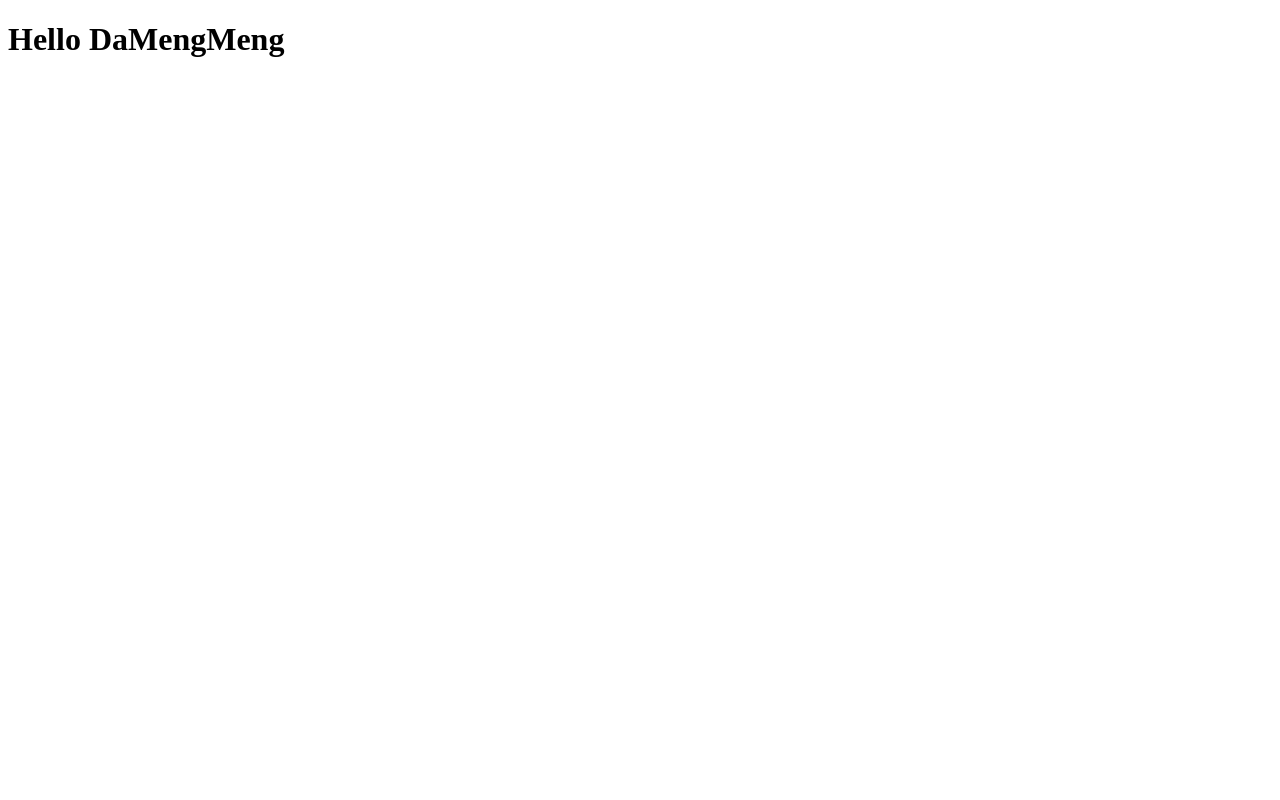
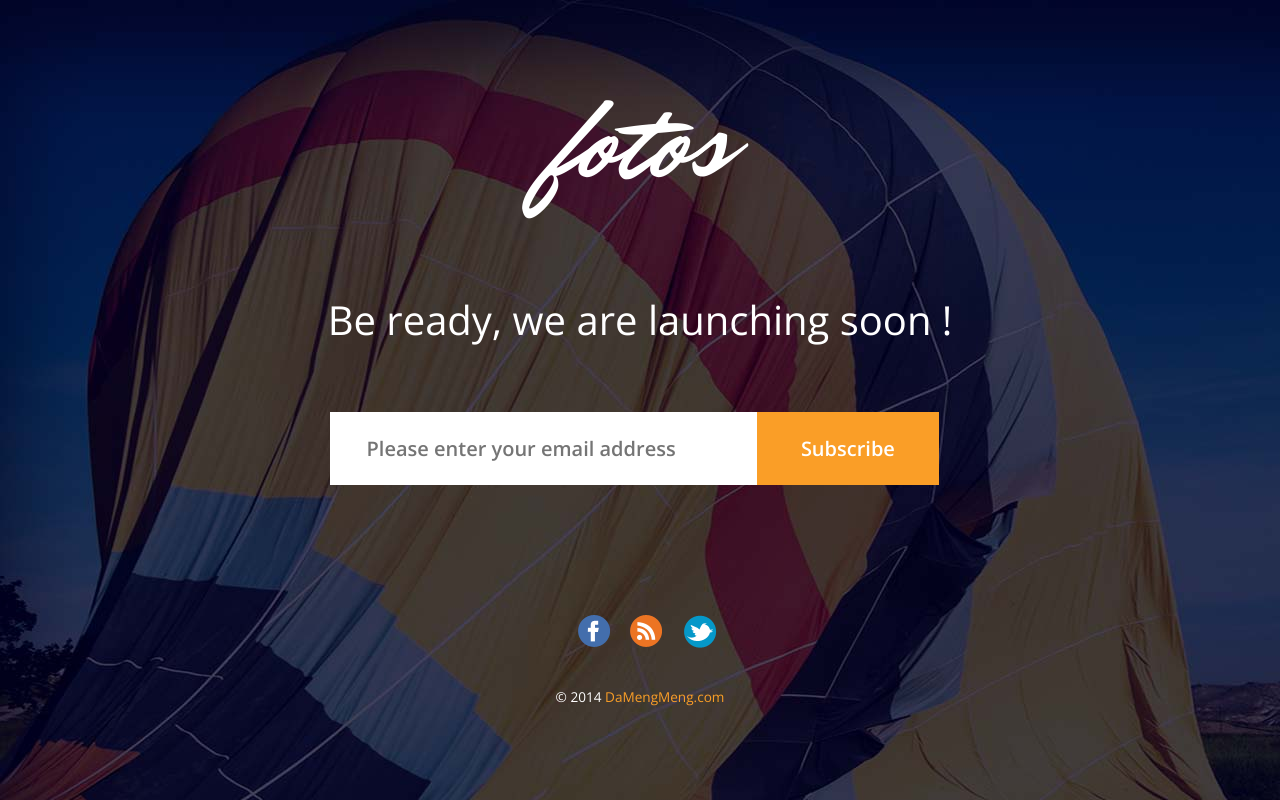
Before and after one commit to peetahuang/peetahuang.github.io, a plain HTML site: page index.html in a window 1280 px wide. Drawn offline with nearby package versions, Linux system fonts and the light colour scheme.

Commit message:
Coming Soon Page

```diff
--- /dev/null
+++ b/css/style.css
@@ -0,0 +1,341 @@
+/* reset */
+html,body,div,span,applet,object,iframe,h1,h2,h3,h4,h5,h6,p,blockquote,pre,a,abbr,acronym,address,big,cite,code,del,dfn,em,img,ins,kbd,q,s,samp,small,strike,strong,sub,sup,tt,var,b,u,i,dl,dt,dd,ol,nav ul,nav li,fieldset,form,label,legend,table,caption,tbody,tfoot,thead,tr,th,td,article,aside,canvas,details,embed,figure,figcaption,footer,header,hgroup,menu,nav,output,ruby,section,summary,time,mark,audio,video{margin:0;padding:0;border:0;font-size:100%;font:inherit;vertical-align:baseline;}
+article, aside, details, figcaption, figure,footer, header, hgroup, menu, nav, section {display: block;}
+ol,ul{list-style:none;margin:0px;padding:0px;}
+blockquote,q{quotes:none;}
+blockquote:before,blockquote:after,q:before,q:after{content:'';content:none;}
+table{border-collapse:collapse;border-spacing:0;}
+/* start editing from here */
+a{text-decoration:none;}
+.txt-rt{text-align:right;}/* text align right */
+.txt-lt{text-align:left;}/* text align left */
+.txt-center{text-align:center;}/* text align center */
+.float-rt{float:right;}/* float right */
+.float-lt{float:left;}/* float left */
+.clear{clear:both;}/* clear float */
+.pos-relative{position:relative;}/* Position Relative */
+.pos-absolute{position:absolute;}/* Position Absolute */
+.vertical-base{	vertical-align:baseline;}/* vertical align baseline */
+.vertical-top{	vertical-align:top;}/* vertical align top */
+nav.vertical ul li{	display:block;}/* vertical menu */
+nav.horizontal ul li{	display: inline-block;}/* horizontal menu */
+img{width:100%;}
+/*end reset*/
+body {
+ background: url(../img/bg.jpg) no-repeat;
+	font-family: 'Open Sans', sans-serif;
+}
+.wrap
+{
+	width:70%;
+	margin: 0 auto;
+}
+.content
+{
+	padding-top: 65px ;
+
+	text-align: center;
+}
+.logo
+{
+	text-align: center;
+	padding: 20 0px;
+	display: block;
+}
+.logo a
+{
+	display: inline-block;
+}
+.logo a h1
+{
+font-family: 'Mr Dafoe', cursive;
+font-size:7em;
+color: #FFF;
+
+
+}
+.content p
+{
+	color: #fff;
+	font-size: 40px;
+	padding-top: 70px;
+	font-family: 'Open Sans', sans-serif;
+}
+/*---start-form----*/
+
+.form{
+	width: 60%;
+margin: 65px 20px 20px 223px;
+position: relative;
+}
+.form form {
+background: #FFF;
+
+}
+.notified form{
+	text-align:center;
+	border: 1px solid #323733;
+	background: #323733;
+	border-radius: 6px;
+}
+.form input[type="email"]{
+	width: 88%;
+	padding:23px;
+	color:#d9d9d9;
+	font-size:20px;
+	 outline:none;
+	 border: none;
+	 background:#fff;
+	margin: 0px;
+		font-family: 'Open Sans', sans-serif;
+		font-weight: 600;
+		-webkit-appearance: none;
+}
+.form input[type="email"]:focus
+{
+color: #474747;
+outline: none;
+	font-family: 'Open Sans', sans-serif;
+}
+.form input[type="submit"]{
+	background:#fa9e27;
+	padding: 23px ;
+	border:none;
+	color:#ffffff;
+	outline:none;
+	cursor:pointer;
+	margin: 0px;
+	width:30%;
+	font-size:20px;
+		font-family: 'Open Sans', sans-serif;
+	font-weight: 600;
+	-webkit-transition: all 0.3s;
+-moz-transition: all 0.3s;
+transition: all 0.3s;
+-webkit-appearance: none;
+position: absolute;
+right: 0;
+border-radius: 0;
+}
+.form input[type="button"]:hover
+{
+
+	background: #BB7419;
+}
+/*----end-form-----*/
+/*-----social-icons-----*/
+.footer {
+padding-top: 30px;
+}
+.social-icons
+{
+	margin: 0% 42%;
+	padding-top: 70px;
+	width: 20%;
+}
+.social-icons a{
+		padding: 10px;
+	float:left;
+}
+.social-icons a img{
+	width:100%;
+
+}
+/*--------social simptip--------*/
+[data-tooltip] {
+position: relative;
+display: inline-block;
+}
+[data-tooltip].simptip-position-bottom:before {
+border-bottom-color: #000;
+}
+[data-tooltip].simptip-position-bottom:after {
+background-color: #000;
+color: #fff;
+}
+[data-tooltip]:before {
+content: '';
+position: absolute;
+border-width: 6px;
+border-style: solid;
+border-color: rgba(0, 0, 0, 0);
+}
+[data-tooltip]:before, [data-tooltip]:after {
+position: absolute;
+visibility: hidden;
+opacity: 0;
+z-index: 999999;
+}
+[data-tooltip]:after {
+height: 22px;
+padding: 11px 11px 0;
+font-size: 13px;
+line-height: 11px;
+content: attr(data-tooltip);
+white-space: nowrap;
+}
+[data-tooltip]:hover, [data-tooltip]:focus {
+background-color: rgba(0, 0, 0, 0);
+}
+[data-tooltip]:hover:before, [data-tooltip]:hover:after, [data-tooltip]:focus:before, [data-tooltip]:focus:after {
+visibility: visible;
+opacity: 1;
+}
+.simptip-position-bottom.simptip-movable:before {
+margin-top: -15px;
+}
+.simptip-position-bottom.simptip-movable:after {
+margin-top: -3px;
+}
+.simptip-position-bottom:before, .simptip-position-bottom:after, .simptip-position-top:before, .simptip-position-top:after {
+left: 32%;
+}
+.simptip-position-bottom:before, .simptip-position-bottom:after {
+top: 110%;
+}
+.simptip-position-bottom:after, .simptip-position-top:after {
+margin-left: -18px;
+}
+.simptip-position-right.simptip-movable:before, .simptip-position-right.simptip-movable:after, .simptip-position-left.simptip-movable:before, .simptip-position-left.simptip-movable:after, .simptip-position-top.simptip-movable:before, .simptip-position-top.simptip-movable:after, .simptip-position-bottom.simptip-movable:before, .simptip-position-bottom.simptip-movable:after {
+-webkit-transition: all .1s linear;
+-moz-transition: all .1s linear;
+-o-transition: all .1s linear;
+-ms-transition: all .1s linear;
+transition: all .1s linear;
+}
+.simptip-position-bottom.simptip-movable:hover:before, .simptip-position-bottom.simptip-movable:hover:after {
+-webkit-transform: translateY(10px);
+-moz-transform: translateY(10px);
+-ms-transform: translateY(10px);
+-o-transform: translateY(10px);
+transform: translateY(10px);
+}
+/*------------end social simptip----------------*/
+.footer p {
+color: #fff;
+font-size: 0.85em;
+line-height: 1.8em;
+padding: 20px;
+font-family: 'Open Sans', sans-serif;
+}
+.footer p a {
+color: #fa9e27;
+-webkit-transition: all 0.3s ease-out;
+-moz-transition: all 0.3s ease-out;
+-ms-transition: all 0.3s ease-out;
+-o-transition: all 0.3s ease-out;
+transition: all 0.3s ease-out;
+
+}
+.footer p a:hover {
+	color:#fff;
+-
+}
+.footer p span{
+	color: #fa9e27;
+}
+/*-------------response-----------------*/
+@media only screen and (max-width: 1440px) and (min-width: 1366px)
+{
+.form {
+margin: 65px 20px 20px 194px;
+}
+}
+@media only screen and (max-width: 1366px) and (min-width: 1280px)
+{
+.form {
+width: 64%;
+margin: 65px 20px 20px 165px;
+}
+}
+@media only screen and (max-width: 1280px) and (min-width: 1024px)
+{
+	.form {
+width: 68%;
+margin: 65px 20px 20px 138px;
+}
+}
+@media only screen and (max-width: 1024px) and (min-width: 768px)
+{
+	.form {
+width: 86%;
+margin: 65px 20px 20px 45px;
+}
+.social-icons {
+width: 24%;
+}
+}
+@media only screen and (max-width:768px) and (min-width: 640px)
+{
+.form {
+width: 91%;
+margin: 65px 20px 20px 17px;
+}
+.form input[type="text"] {
+width: 69%;
+}
+.form input[type="button"] {
+width: 30%;
+}
+.social-icons {
+margin: 0% 35%;
+width: 31%;
+}
+}
+@media only screen and (max-width:640px) and (min-width: 480px)
+{
+.form {
+width: 93%;
+margin: 65px 20px 20px 17px;
+}
+.form input[type="text"] {
+width: 64%;
+}
+.form input[type="button"] {
+width:35%;
+
+}
+.social-icons {
+margin: 0% 30%;
+width: 38%;
+
+}
+}
+@media only screen and (max-width:480px) and (min-width: 320px)
+{
+
+.form {
+width: 93%;
+margin: 65px 20px 20px 10px;
+}
+.form input[type="text"] {
+
+width: 60%;
+font-size:16px;
+padding: 20px;
+}
+.form input[type="button"] {
+
+width:38.6%;
+font-size:16px;
+padding: 20px;
+}
+.social-icons {
+margin: 0% 28%;
+width: 50%;
+
+}
+.content {
+padding-top: 40px;
+}
+.content p {
+padding-top: 40px;
+}
+.footer {
+padding-top: 20px;
+}
+.footer p
+{
+	padding: 20px;
+}
+}
--- a/index.html
+++ b/index.html
@@ -1,8 +1,42 @@
-<!DOCTYPE html>
+<!--
+Author: W3layouts
+Author URL: http://w3layouts.com
+License: Creative Commons Attribution 3.0 Unported
+License URL: http://creativecommons.org/licenses/by/3.0/
+-->
+<!DOCTYPE html PUBLIC "-//W3C//DTD XHTML 1.1//EN" "http://www.w3.org/TR/xhtml11/DTD/xhtml11.dtd">
 <html>
-<body>
+	<head><meta http-equiv="Content-Type" content="text/html; charset=UTF-8">
+    <title>Coming Soon - DaMengMeng.com</title>
+		<meta name="viewport" content="width=device-width, initial-scale=1.0">
+		<link rel="stylesheet" type="text/css" href="css/style.css">
+		<link href='//fonts.googleapis.com/css?family=Open+Sans:300,600' rel='stylesheet' type='text/css'>
+		<link href='//fonts.googleapis.com/css?family=Mr+Dafoe' rel='stylesheet' type='text/css'>
+	</head>
+	<body>
+		<div class="wrap">
+			<div class="content">
+				<div class="logo">
+					<a href="index.html"><h1>fotos</h1></a>
+				</div>
+				<p>Be ready, we are launching soon &#33;</p>
+				<div class="form">
+					<form id="contact-form" action="#" method="post">
+						<input placeholder="Please enter your email address" type="email" tabindex="2" required>
+						<input type="submit" name="submit" id="contact-submit" value="Subscribe">
+					</form>
 
-<h1>Hello DaMengMeng</h1>
-
-</body>
+				</div>
+				<div class="footer">
+				<div class="social-icons">
+					   <a href="#"><span class="simptip-position-bottom simptip-movable" data-tooltip="Facebook"><img src="img/f.png"></span></a>
+				       <a href="#"> <span class="simptip-position-bottom simptip-movable" data-tooltip="Rss"><img src="img/r.png"></span></a>
+				       <a href="#">  <span class="simptip-position-bottom simptip-movable" data-tooltip="Twitter"><img src="img/t1.png"></span></a>
+					<div class="clear"> </div>
+				</div>
+				<p class="copy">&#169; 2014<a href="http://w3layouts.com" target="_blank">&nbsp;DaMengMeng.com</a> </p>
+				</div>
+			</div>
+		</div>
+	</body>
 </html>
```
Also changed, not shown: img/bg.jpg (added), img/f.png (added), img/r.png (added), img/t.png (added), img/t1.png (added).
